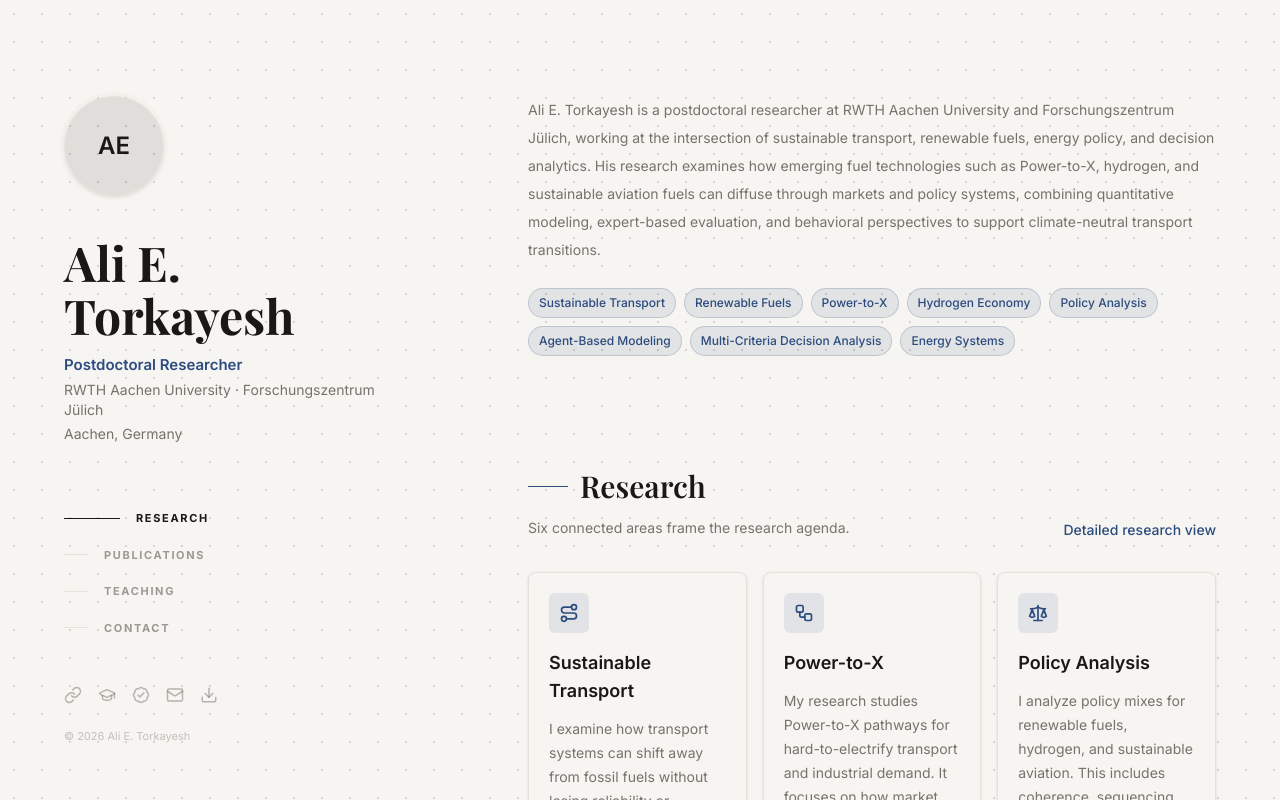
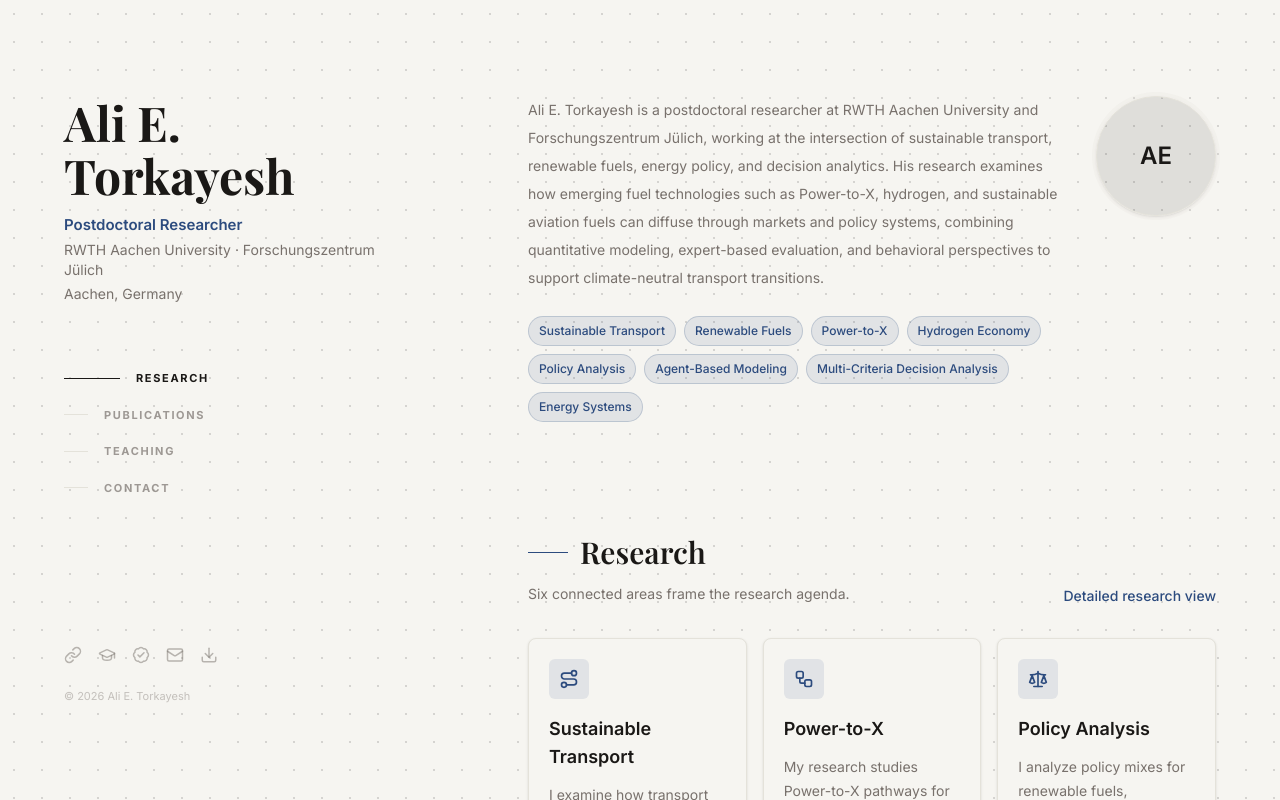
Before and after one commit to atorkayesh/atorkayesh.github.io, a Next.js app: page / in a window 1280 px wide. Shown: the top 800 px of the page. Built offline with nearby package versions, Linux system fonts and the light colour scheme; a web font is replaced by a local one.

Commit message:
fix: remove hero stats card

```diff
--- a/src/components/layout/Sidebar.tsx
+++ b/src/components/layout/Sidebar.tsx
@@ -3,7 +3,6 @@
 import { useEffect, useState } from "react";
 import { BadgeCheck, Download, GraduationCap, Link, Mail } from "lucide-react";
 import { person } from "@/data/person";
-import { Avatar } from "@/components/ui/Avatar";
 import { cn } from "@/lib/utils";
 
 const navLinks = [
@@ -19,12 +18,6 @@ const socialLinks = [
   { href: person.socialLinks.orcid, icon: BadgeCheck, label: "ORCID" },
   { href: `mailto:${person.email}`, icon: Mail, label: "Email" },
 ].filter((link): link is typeof link & { href: string } => Boolean(link.href));
-
-const initials = person.name
-  .split(" ")
-  .map((part) => part[0])
-  .join("")
-  .slice(0, 2);
 
 export function Sidebar() {
   const [activeSection, setActiveSection] = useState("");
@@ -53,14 +46,6 @@ export function Sidebar() {
   return (
     <aside className="flex flex-col justify-between py-16 lg:sticky lg:top-0 lg:h-screen lg:w-[44%] lg:max-w-sm lg:py-24 lg:pr-12">
       <div>
-        {/* Photo — replace src with "/photo.jpg" when available */}
-        <Avatar
-          alt={person.name}
-          className="mb-10 text-2xl font-semibold ring-4 ring-border/20 shadow-sm"
-          initials={initials}
-          size={100}
-        />
-
         {/* Identity */}
         <h1 className="font-serif text-4xl font-bold leading-[1.1] text-foreground lg:text-5xl">
           {person.name}
--- a/src/components/sections/AboutSection.tsx
+++ b/src/components/sections/AboutSection.tsx
@@ -1,14 +1,35 @@
 import { person } from "@/data/person";
+import { Avatar } from "@/components/ui/Avatar";
 import { Tag } from "@/components/ui/Tag";
+
+const initials = person.name
+  .split(" ")
+  .filter((part) => part.length > 1)
+  .map((part) => part[0])
+  .join("")
+  .slice(0, 2);
 
 export function AboutSection() {
   return (
     <section className="scroll-mt-8" id="about">
-      <p className="text-sm leading-7 text-muted">{person.bio}</p>
-      <div className="mt-6 flex flex-wrap gap-2" aria-label="Research interests">
-        {person.researchInterests.map((interest) => (
-          <Tag key={interest}>{interest}</Tag>
-        ))}
+      <div className="flex gap-8">
+        <div className="min-w-0 flex-1">
+          <p className="text-sm leading-7 text-muted">{person.bio}</p>
+          <div className="mt-6 flex flex-wrap gap-2" aria-label="Research interests">
+            {person.researchInterests.map((interest) => (
+              <Tag key={interest}>{interest}</Tag>
+            ))}
+          </div>
+        </div>
+        <div className="shrink-0">
+          {/* Replace src with "/photo.jpg" when available */}
+          <Avatar
+            alt={person.name}
+            className="text-2xl font-semibold ring-4 ring-border/20 shadow-sm"
+            initials={initials}
+            size={120}
+          />
+        </div>
       </div>
     </section>
   );
```
